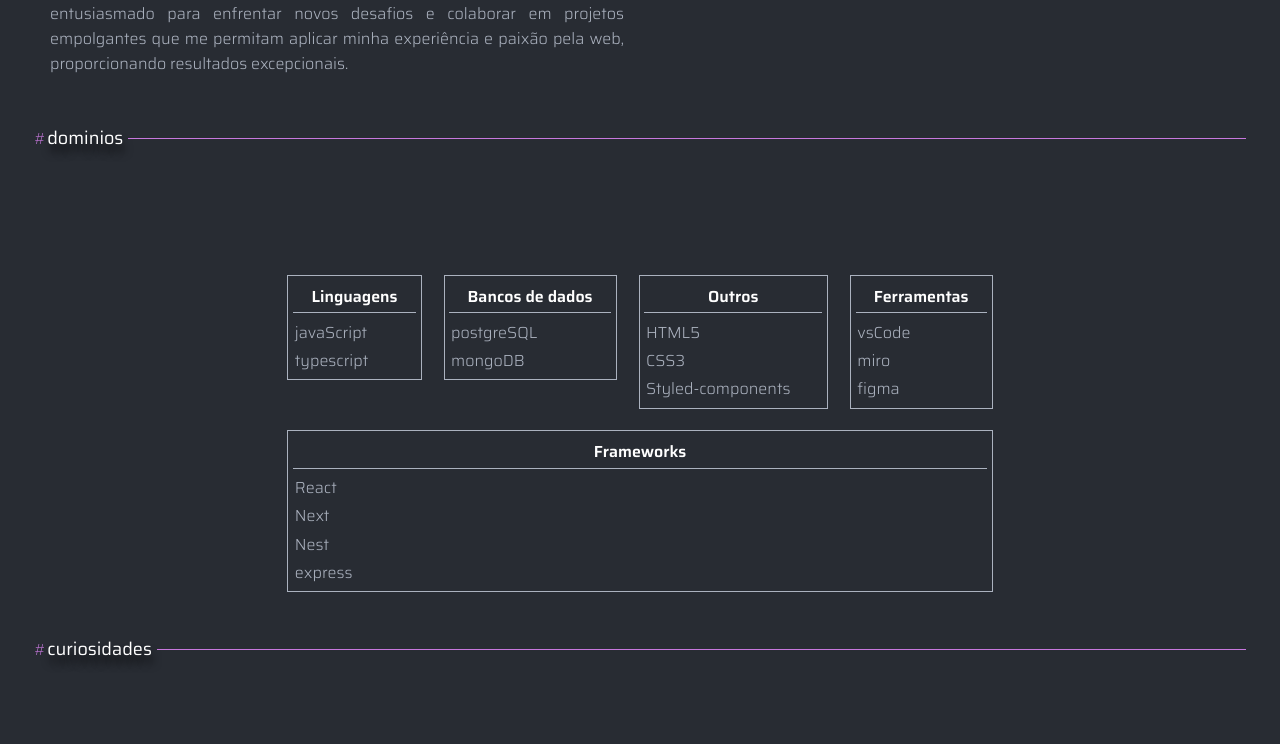
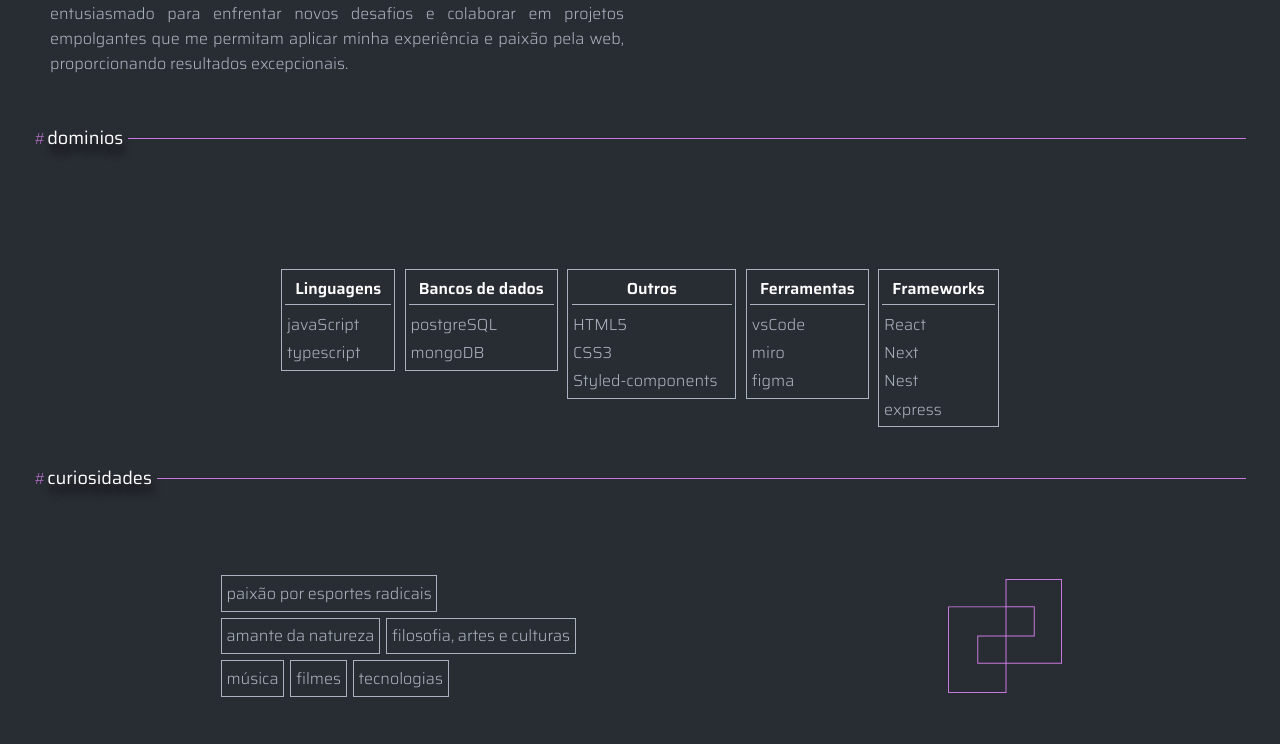
Before and after one commit to edfragoso/portfolio, a Next.js app in the folder new-portfolio/: page /about in a window 1280 px wide. Shown: the part 601-1345 px from the top of the page. Built offline with nearby package versions, Linux system fonts and the light colour scheme.

Commit message:
style: remove tag StyleDiv

```diff
--- a/new-portfolio/src/app/about/page.tsx
+++ b/new-portfolio/src/app/about/page.tsx
@@ -61,43 +61,33 @@ export default function About() {
       <Container>
         <RightBox>
           <BoxSkill>
-            <StyleDiv>
               <h4>Linguagens</h4>
               <p>javaScript</p>
               <p>typescript</p>
-            </StyleDiv>
           </BoxSkill>
           <BoxSkill>
-            <StyleDiv>
               <h4>Bancos de dados</h4>
               <p>postgreSQL</p>
               <p>mongoDB</p>
-            </StyleDiv>
           </BoxSkill>
           <BoxSkill>
-            <StyleDiv>
               <h4>Outros</h4>
               <p>HTML5</p>
               <p>CSS3</p>
               <p>Styled-components</p>
-            </StyleDiv>
           </BoxSkill>
           <BoxSkill>
-            <StyleDiv>
               <h4>Ferramentas</h4>
               <p>vsCode</p>
               <p>miro</p>
               <p>figma</p>
-            </StyleDiv>
           </BoxSkill>
           <BoxSkill>
-            <StyleDiv>
               <h4>Frameworks</h4>
               <p>React</p>
               <p>Next</p>
               <p>Nest</p>
               <p>express</p>
-            </StyleDiv>
           </BoxSkill>
         </RightBox>
       </Container>
--- a/new-portfolio/src/components/common/styles/skillSectionStyle.ts
+++ b/new-portfolio/src/components/common/styles/skillSectionStyle.ts
@@ -71,6 +71,9 @@ export const RightBox = styled.article`
 `;
 
 export const BoxSkill = styled.article`
+  display: flex;
+  flex-direction: column;
+  border: solid 0.5px var(--second-color);
   color: var(--second-color);
   text-align: start;
   margin: 0.3rem;
@@ -87,6 +90,15 @@ export const MyFunFacts = styled.article`
   width: 30%;
   display: flex;
   flex-wrap: wrap;
+
+
+  /* p{
+    color: var(--second-color);
+    font-weight: 300;
+    border: solid 1px var(--second-color);
+    margin: 3px;
+    padding: 0.3rem;
+  } */
 
   @media (max-width: ${(props) => props.theme.tableBreakpoint}) {
     flex-grow: 1;
```
